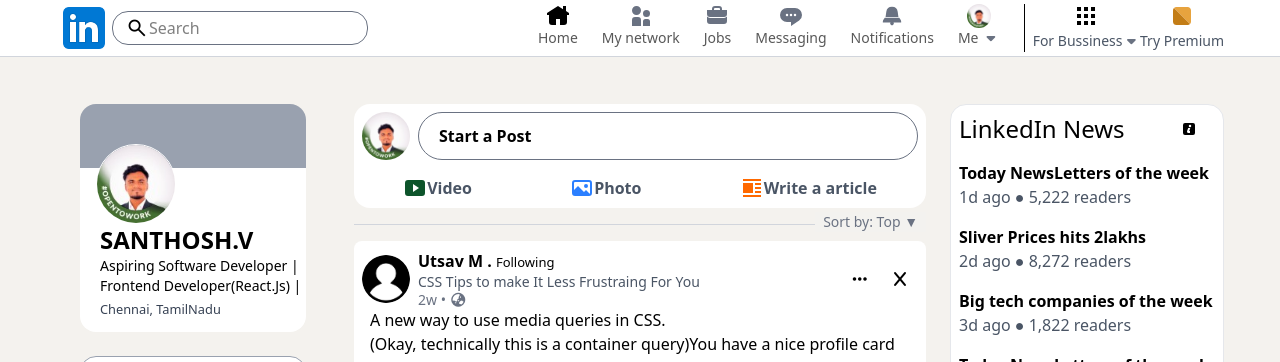
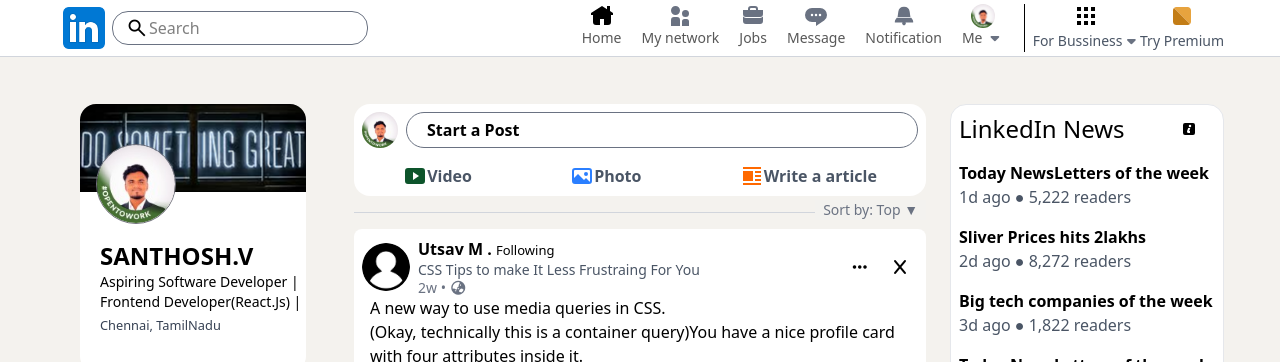
Before and after one commit to santhosh-v11/LinkedIn-UI-clone, a website built with Vite: page index.html in a window 1280 px wide. Shown: the top 362 px of the page. Built offline with nearby package versions, Linux system fonts and the light colour scheme.

Commit message:
ui:on cards

```diff
--- a/index.html
+++ b/index.html
@@ -25,7 +25,7 @@
           <input type="text" placeholder="Search" class="focus:outline-0 max-lg:hidden">
         </div>
       </div>
-      <nav class=" flex lg:space-x-6 max-lg:shrink max-lg:space-x-2.5 ">
+      <nav class=" flex lg:space-x-5 max-lg:shrink max-lg:space-x-2.5 ">
         <div class="home ">
           <a href="#" class="flex-col flex justify-center items-center">
             <svg xmlns="http://www.w3.org/2000/svg" id="home-active-medium" data-supported-dps="24x24"
@@ -69,7 +69,7 @@
                 d="M16 4H8a7 7 0 0 0 0 14h4v4l8.16-5.39A6.78 6.78 0 0 0 23 11a7 7 0 0 0-7-7m-8 8.25A1.25 1.25 0 1 1 9.25 11 1.25 1.25 0 0 1 8 12.25m4 0A1.25 1.25 0 1 1 13.25 11 1.25 1.25 0 0 1 12 12.25m4 0A1.25 1.25 0 1 1 17.25 11 1.25 1.25 0 0 1 16 12.25">
               </path>
             </svg>
-            <span class="text-sm max-md:hidden">Messaging</span>
+            <span class="text-sm max-md:hidden">Message</span>
           </a>
         </div>
         <div class="bell ">
@@ -81,7 +81,7 @@
                 d="M22 19h-8.28a2 2 0 1 1-3.44 0H2v-1a4.52 4.52 0 0 1 1.17-2.83l1-1.17h15.7l1 1.17A4.42 4.42 0 0 1 22 18zM18.21 7.44A6.27 6.27 0 0 0 12 2a6.27 6.27 0 0 0-6.21 5.44L5 13h14z">
               </path>
             </svg>
-            <span class="text-sm max-md:hidden">Notifications</span>
+            <span class="text-sm max-md:hidden">Notification</span>
           </a>
         </div>
         <div class="profile ">
@@ -125,14 +125,14 @@
   <main class="max-w-300 mx-auto px-4 pt-20 ">
     <div class="grid grid-cols-1 md:grid-cols-3 lg:grid-cols-12 gap-6">
       <aside class="col-span-1  md:col-span-1 lg:col-span-3  ">
-        <div class="container sticky top-20">
+        <div class="container sticky top-20 ">
           <a href="#" class="">
             <div class="card1 relative  md:p-6">
-              <div class="banner bg-gray-400 rounded-t-2xl h-16"></div>
+              <div class="banner bg-gray-900 rounded-t-2xl h-22"></div>
               <img src="./images/miniprofile.jpeg"
-                class="rounded-full h-20 border border-white max-md:top-6 md:top-16 left-10 absolute" alt="">
-              <div class="pb-3 rounded-b-2xl bg-white">
-                <div class="pt-14 text-left pl-5 ">
+                class="rounded-full h-20 border border-zinc-500 max-md:top-6 md:top-16 left-10 absolute" alt="">
+              <div class="pb-9 rounded-b-2xl bg-white">
+                <div class="pt-12 text-left pl-5 ">
                   <h2 class=" font-semibold text-2xl">SANTHOSH.V</h2>
                   <p class="text-sm max-md:inline ">Aspiring Software Developer | </p>
                   <p class="inline md:hidden">Open to Opportunites</p>
@@ -185,7 +185,7 @@
       <section class="feed md:col-span-2 lg:col-span-6 ">
         <div class="newpostbox container  md:mt-6 rounded-2xl bg-white">
           <div class="p-2 flex gap-2">
-            <img src="./images/miniprofile.jpeg" alt="" class="h-12 rounded-full">
+            <img src="./images/miniprofile.jpeg" alt="" class="h-9 rounded-full">
             <input type="text" placeholder="Start a Post"
               class="border hover:bg-gray-100 border-gray-500 rounded-full px-5 w-full placeholder:text-black placeholder:font-semibold">
           </div>
--- a/src/style.css
+++ b/src/style.css
@@ -7,7 +7,10 @@
   'GRAD' 0,
   'opsz' 0;
 }
-
+.banner{
+  background: url(../images/cover.jpg);
+  background-position: center;
+}
 a>span{
   color: rgb(88, 88, 88);
 }
```
Also changed, not shown: images/cover.jpg (added).
